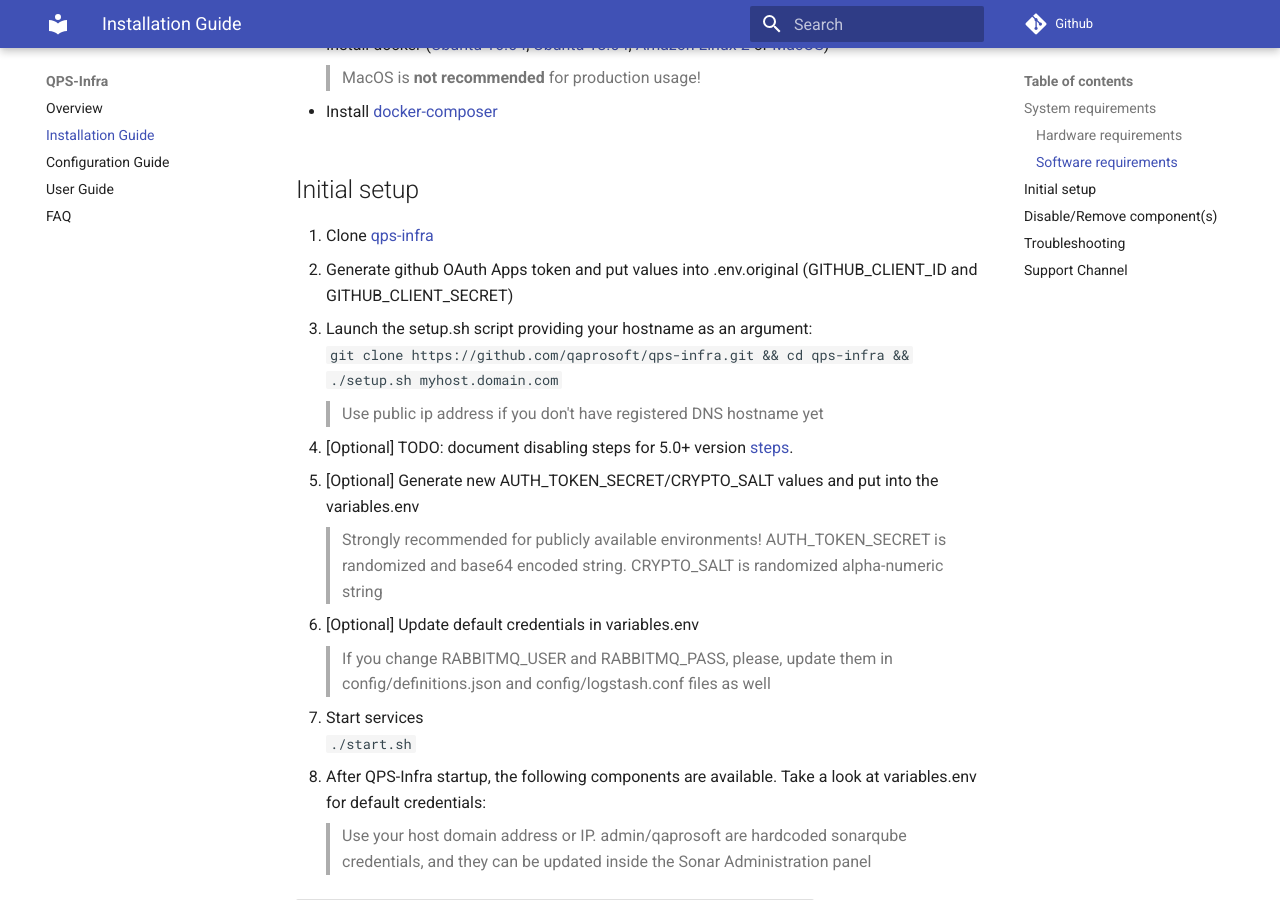
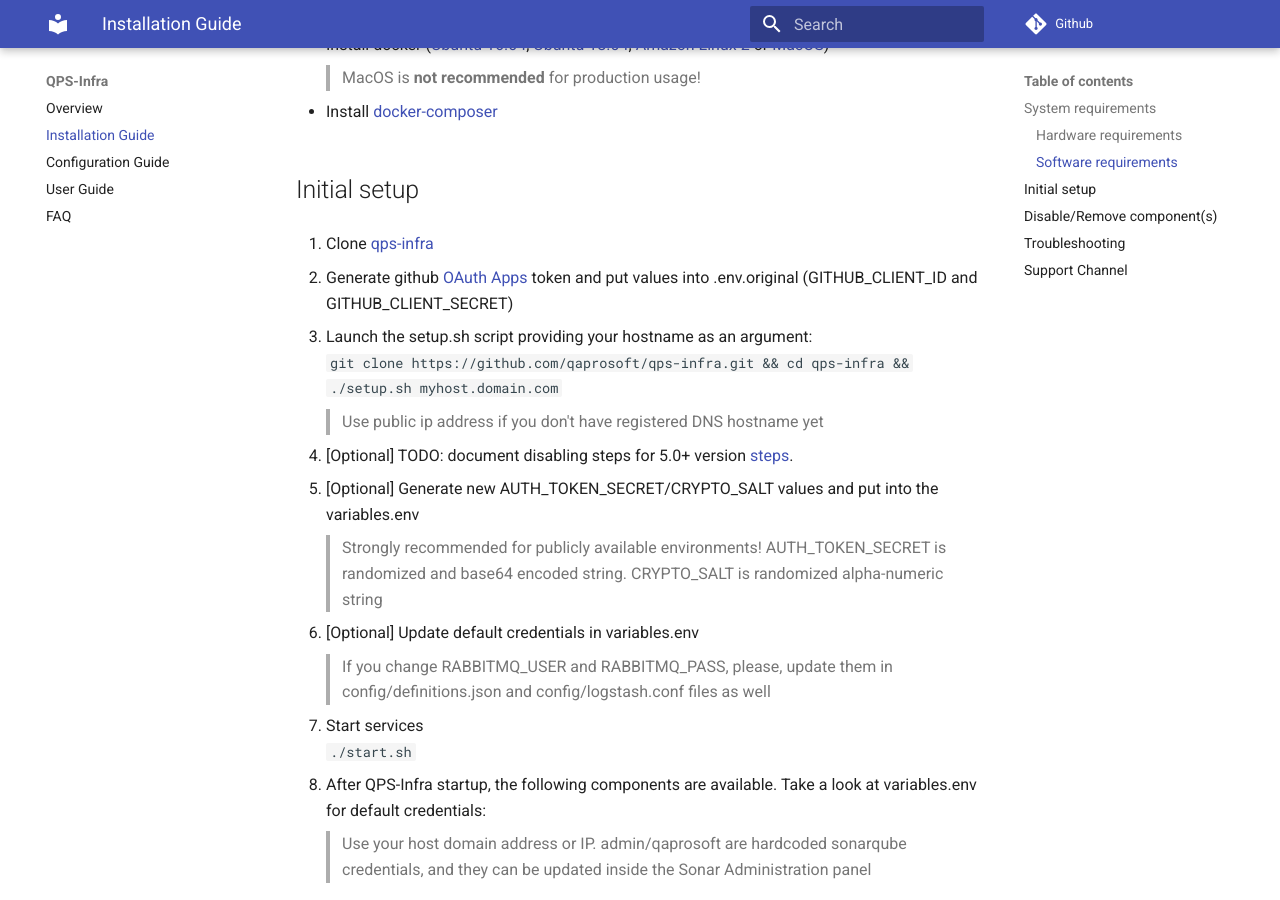
Before and after one commit to zebrunner/community-edition, an MkDocs documentation site: the page built from docs/install-guide.md, in a window 1280 px wide and 900 px high, scrolled down 683 px. Built offline with MkDocs 1.6.1 and Material for MkDocs 9.7.7, drawn with Linux system fonts in a browser that asks for light colours; comment, search, counter and statistics services are not loaded; old or Windows-style settings are respelled for this version of MkDocs; part of the change alters nothing that is shown.

````diff
--- a/docs/install-guide.md
+++ b/docs/install-guide.md
@@ -23,7 +23,9 @@
 ## Initial setup
 
 1. Clone [qps-infra](https://github.com/qaprosoft/qps-infra)
-2. Generate github OAuth Apps token and put values into .env.original (GITHUB_CLIENT_ID and GITHUB_CLIENT_SECRET)
+
+2. Generate github [OAuth Apps](https://developer.github.com/apps/building-oauth-apps/creating-an-oauth-app/) token and put values into .env.original (GITHUB_CLIENT_ID and GITHUB_CLIENT_SECRET)
+
 3. Launch the setup.sh script providing your hostname as an argument:<br>
   ```
   git clone https://github.com/qaprosoft/qps-infra.git && cd qps-infra && ./setup.sh myhost.domain.com
````
